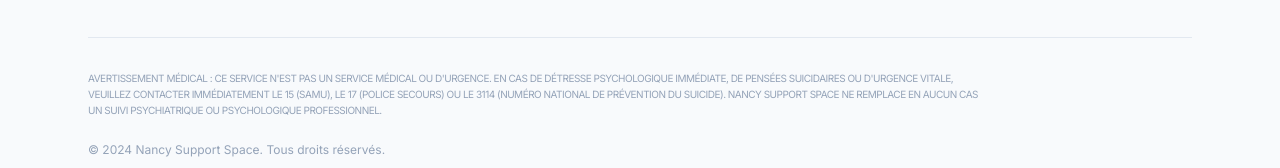
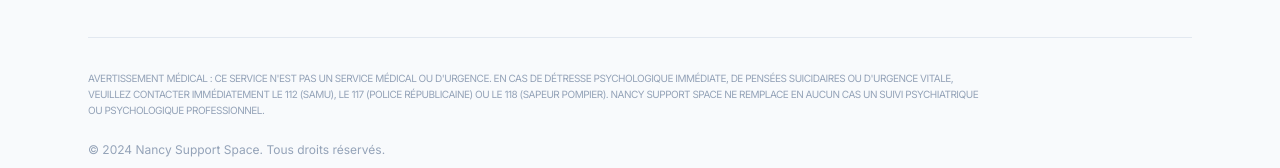
Before and after one commit to BADOU-Conrad/Hero, a website: page index.html in a window 1280 px wide. Shown: the part 3742-3910 px from the top of the page. Drawn offline with nearby package versions, Linux system fonts and the light colour scheme.

Commit message:
Update emergency contact numbers in index.html

```diff
--- a/index.html
+++ b/index.html
@@ -295,7 +295,7 @@
 </div>
 <div class="border-t border-slate-200 dark:border-slate-800 pt-8">
 <p class="text-[10px] text-slate-400 leading-relaxed uppercase tracking-tighter max-w-4xl">
-                    AVERTISSEMENT MÉDICAL : Ce service n'est pas un service médical ou d'urgence. En cas de détresse psychologique immédiate, de pensées suicidaires ou d'urgence vitale, veuillez contacter immédiatement le 15 (SAMU), le 17 (Police Secours) ou le 3114 (Numéro National de Prévention du Suicide). Nancy Support Space ne remplace en aucun cas un suivi psychiatrique ou psychologique professionnel.
+                    AVERTISSEMENT MÉDICAL : Ce service n'est pas un service médical ou d'urgence. En cas de détresse psychologique immédiate, de pensées suicidaires ou d'urgence vitale, veuillez contacter immédiatement le 112 (SAMU), le 117 (Police Républicaine) ou le 118 (Sapeur pompier). Nancy Support Space ne remplace en aucun cas un suivi psychiatrique ou psychologique professionnel.
                 </p>
 <p class="mt-6 text-xs text-slate-400">
                     © 2024 Nancy Support Space. Tous droits réservés.
```
